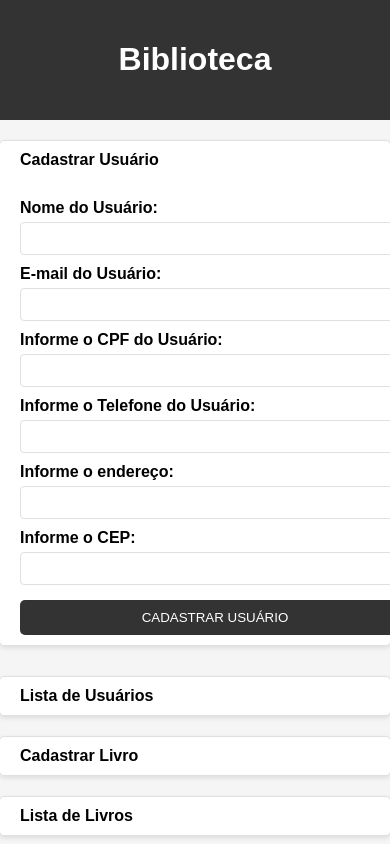
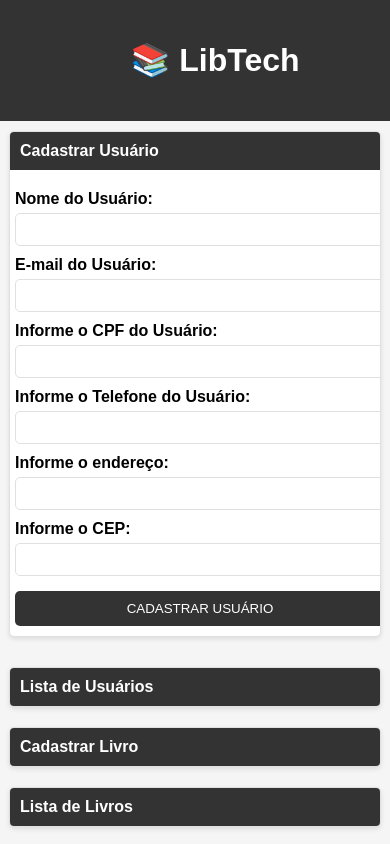
Before and after one commit to matheuskiyoshi/POO-Trabalho-1004, a website with bundled scripts: page src/index.html in a window 390 px wide. Both pictures are taken after a click on the heading "Cadastrar Usuário". Shown: the top 844 px of the page. Built offline with nearby package versions, Linux system fonts and the light colour scheme.

Commit message:
:lipstick: feat: Estilizaçao CSS (parte 2)

```diff
--- a/src/index.html
+++ b/src/index.html
@@ -6,11 +6,11 @@
     <link rel="shortcut icon" href="./assets/logo-biblioteca.png" type="image/x-icon">
     <link rel="stylesheet" href="style.css">
 
-    <title>Biblioteca</title>
+    <title>LibTech :: Sistema de gerenciamento de biblioteca</title>
 </head>
 <body>
     <header>
-        <h1>Biblioteca</h1>
+        <h1>&#128218; LibTech</h1>
     </header>
 
     <main>
@@ -101,7 +101,7 @@
     </main>
 
     <footer>
-
+        <p>Grupo: Lívia, Matheus e Maria Helena :: Turma #1004</p>
     </footer>
     <script src="../dist/main.js"></script>
 </body>
--- a/src/main.ts
+++ b/src/main.ts
@@ -348,8 +348,7 @@ class ListaDeEmprestimos {
   private renderizarEmprestimo(emprestimo: Emprestimo): void {
     const li = document.createElement("li");
     const divDetalhes = document.createElement("div");
-    divDetalhes.textContent = `Usuário: ${emprestimo.usuario.nome}, CPF: ${emprestimo.usuario.cpf}, Título: ${emprestimo.livro.titulo}, ISBN: ${emprestimo.livro.isbn}, Data do empréstimo: ${emprestimo.getDataEmprestimoFormatada()}  `;
-    //refatorar a data de empréstimo
+    divDetalhes.textContent = `Usuário: ${emprestimo.usuario.nome}, CPF: ${emprestimo.usuario.cpf}, Título: ${emprestimo.livro.titulo}, ISBN: ${emprestimo.livro.isbn}, Data do empréstimo: ${emprestimo.getDataEmprestimoFormatada()}.`;
     const botaoDevolver = document.createElement("button");
     botaoDevolver.textContent = "Devolução";
     botaoDevolver.addEventListener("click", () => {
--- a/src/style.css
+++ b/src/style.css
@@ -1,88 +1,134 @@
+:root {
+    --primary-color: #333;
+    --secondary-color: #555;
+    --bg-color: #f5f5f5;
+    --font-primary: Arial, Helvetica, sans-serif;
+    --input-padding: 0.5rem;
+    --input-margin: 0.3125rem;
+    --border-radius: 0.3125rem;
+    --box-shadow: 0 0.125rem 0.3125rem rgba(0,0,0,0.1);
+}
+
 body {
-    font-family: Arial, Helvetica, sans-serif;
+    font-family: var(--font-primary);
     margin: 0;
     padding: 0;
     display: flex;
     flex-direction: column;
-    align-items: center;
-    background-color: #f5f5f5;
+    min-height: 100vh;
+    overflow-x: hidden;
+    background-color: var(--bg-color);
 }
 
 header {
     width: 100%;
-    padding: 20px;
+    padding: 1.25rem;
     text-align: center;
-    background-color: #333;
+    background-color: var(--primary-color);
     color: white;
 }
 
 main {
-    margin: 20px;
-    width: 100%;
+    flex: 1;
+    margin: 1.25rem;
     display: flex;
     flex-direction: column;
     align-items: center;
+    justify-content: center;
 }
 
 details {
-    border: 1px solid #e0e0e0;
-    max-width: 500px;
+    border: 0.0625rem solid #e0e0e0;
+    max-width: 31.25rem;
     width: 100%;
-    margin-bottom: 20px;
+    margin-bottom: 1.25rem;
     background-color: #fff;
-    border-radius: 5px;
-    box-shadow: 0 2px 5px rgba(0,0,0,0.1);
+    border-radius: var(--border-radius);
+    box-shadow: var(--box-shadow);
+    overflow: hidden;
 }
 
 details[open] {
-    margin-bottom: 30px;
+    margin-bottom: 1.875rem;
 }
 
 details summary {
-    padding: 10px 20px;
+    padding: 0.625rem 1.25rem;
     font-weight: bold;
     cursor: pointer;
     list-style: none;
+    background-color: var(--primary-color);
+    color: white;
 }
 
 form {
     display: flex;
     flex-direction: column;
-    max-width: 480px;
-    margin: 10px 20px;
+    max-width: 30rem;
+    margin: 0.625rem 1.25rem;
     width: 100%;
 }
 
 label {
-    margin-top: 10px;
+    margin-top: 0.625rem;
     font-weight: bold;
 }
 
 input {
-    padding: 8px;
-    margin-top: 5px;
-    border: 1px solid #e0e0e0;
-    border-radius: 4px;
+    padding: var(--input-padding);
+    margin-top: var(--input-margin);
+    border: 0.0625rem solid #e0e0e0;
+    border-radius: var(--border-radius);
 }
 
 button {
-    margin-top: 15px;
-    padding: 10px;
-    background-color: #333;
+    margin-top: 0.9375rem;
+    padding: 0.625rem;
+    background-color: var(--primary-color);
     color: #fff;
     border: none;
     cursor: pointer;
-    border-radius: 5px;
+    border-radius: var(--border-radius);
     transition: background-color 0.2s;
 }
 
 button:hover {
-    background-color: #555;
+    background-color: var(--secondary-color);
 }
 
 input[type="number"]::-webkit-inner-spin-button,
 input[type="number"]::-webkit-outer-spin-button {
-  -webkit-appearance: none;
-  appearance: none;
-  margin: 0;
+    -webkit-appearance: none;
+    appearance: none;
+    margin: 0;
 }
+
+footer {
+    padding: 0.5rem;
+    width: 100%;
+    background-color: var(--primary-color);
+    color: white;
+    text-align: center;
+}
+
+@media (max-width: 32.5rem) {
+    main {
+        margin: 0.625rem;
+    }
+
+    details {
+        max-width: 100%;
+    }
+
+    form {
+        margin: 0.625rem 0.3125rem;
+    }
+
+    details summary {
+        padding: 0.625rem 0.625rem;
+    }
+
+    footer>p {
+        font-size: 0.75rem;
+    }
+}
```
